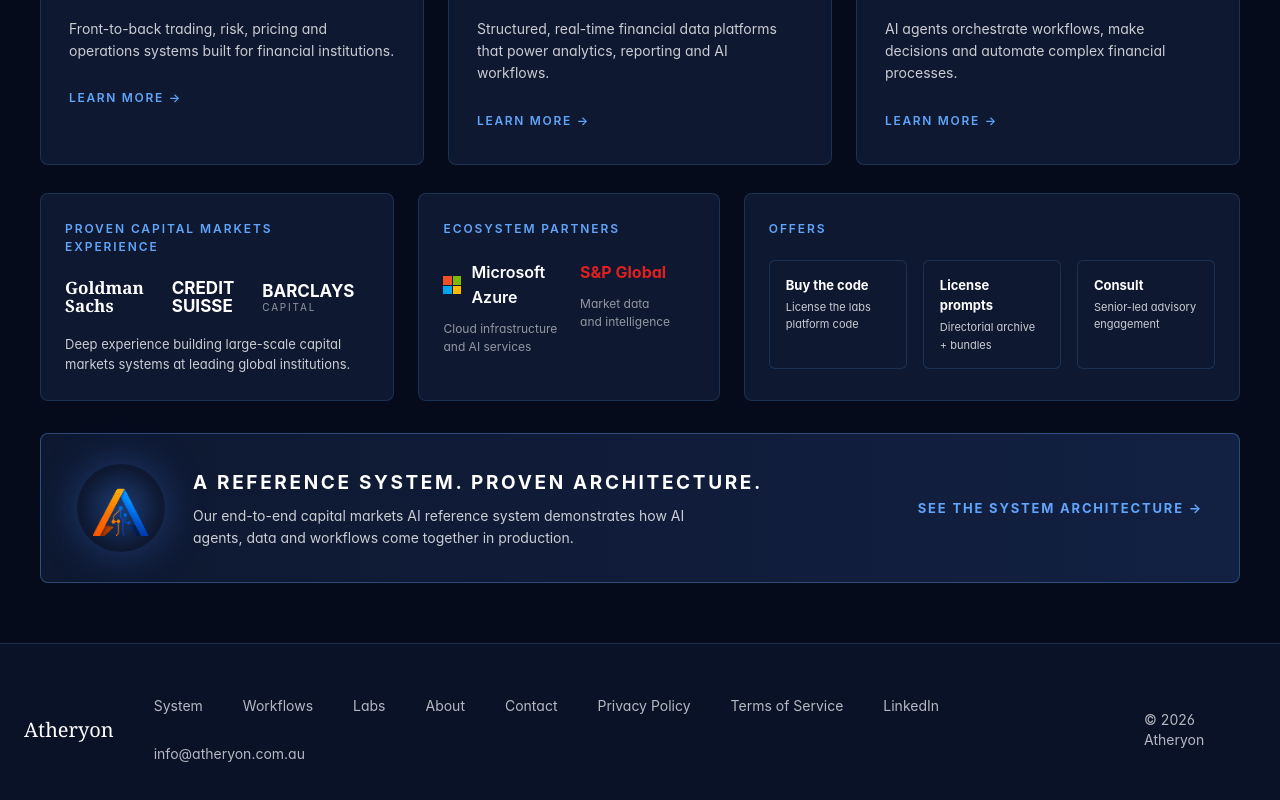
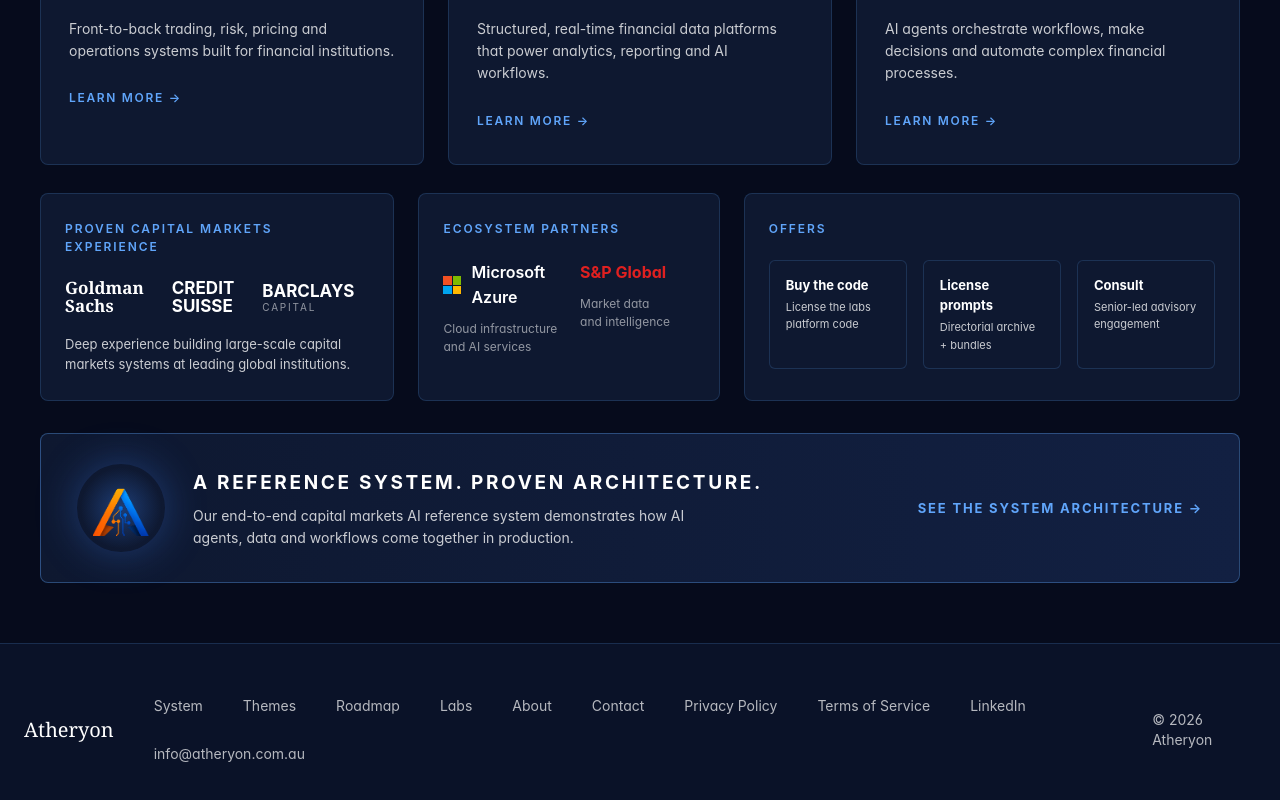
Before and after one commit to atheryon-ai/atheryon-website, a Next.js app: page / in a window 1280 px wide. Shown: the part 906-1706 px from the top of the page. Built offline with nearby package versions, Linux system fonts and the light colour scheme.

Commit message:
phase-2.5: footer adds /roadmap; nav + footer.pillars drop /workflows
Co-Authored-By: Claude Sonnet 4.6 <noreply@anthropic.com>

```diff
--- a/src/components/Footer.tsx
+++ b/src/components/Footer.tsx
@@ -3,7 +3,7 @@ import { site } from '@/content/site'
 
 export function Footer() {
   const year = new Date().getFullYear()
-  const { pillars, resources, company } = site.footer.links
+  const { pillars, whatsNext, resources, company } = site.footer.links
   const legalLinks = site.footer.legal.links
 
   return (
@@ -11,7 +11,7 @@ export function Footer() {
       <div className="max-w-container mx-auto px-6 flex flex-col md:flex-row gap-6 md:gap-10 items-start md:items-center justify-between text-sm text-white/70">
         <div className="font-display text-xl text-white">{site.name}</div>
         <nav aria-label="Footer navigation" className="flex flex-wrap gap-x-4 gap-y-1 -mx-3">
-          {[...pillars, ...resources, ...company, ...legalLinks].map((item) => (
+          {[...pillars, ...whatsNext, ...resources, ...company, ...legalLinks].map((item) => (
             <Link key={item.href} href={item.href} className="inline-block px-3 py-3 hover:text-white">
               {item.label}
             </Link>
--- a/src/content/site.ts
+++ b/src/content/site.ts
@@ -4,9 +4,8 @@ export const site = {
 
   nav: [
     { label: 'System', href: '/system' },
-    { label: 'Approach', href: '/approach' },
-    { label: 'Engagements', href: '/engagements' },
-    { label: 'Workflows', href: '/workflows' },
+    { label: 'Themes', href: '/themes' },
+    { label: 'Offers', href: '/offers' },
     { label: 'About', href: '/about' },
     { label: 'Contact', href: '/contact' },
   ],
@@ -410,7 +409,10 @@ export const site = {
     links: {
       pillars: [
         { label: 'System', href: '/system' },
-        { label: 'Workflows', href: '/workflows' },
+        { label: 'Themes', href: '/themes' },
+      ],
+      whatsNext: [
+        { label: 'Roadmap', href: '/roadmap' },
       ],
       resources: [
         { label: 'Labs', href: '/labs' },
```
